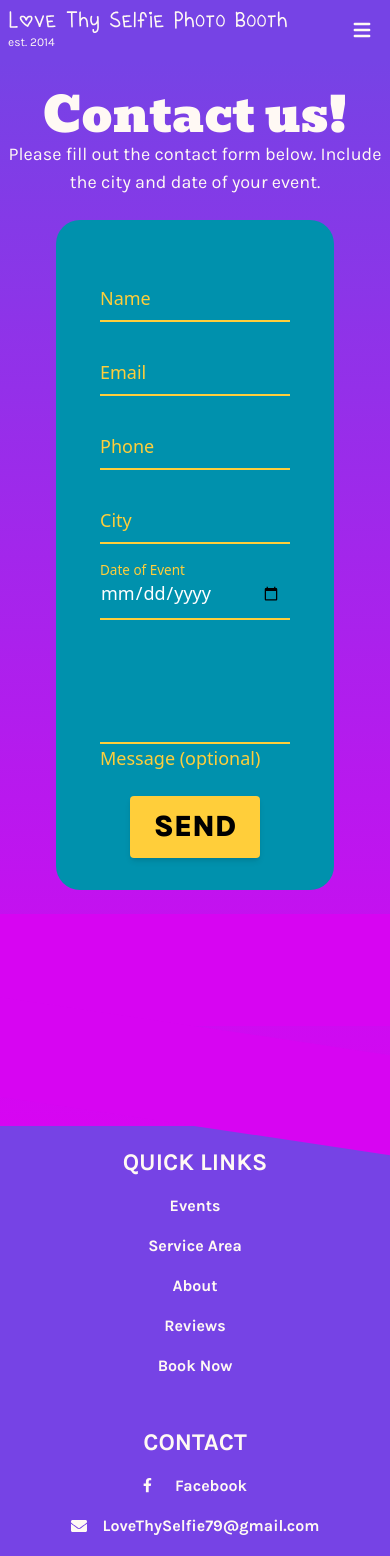
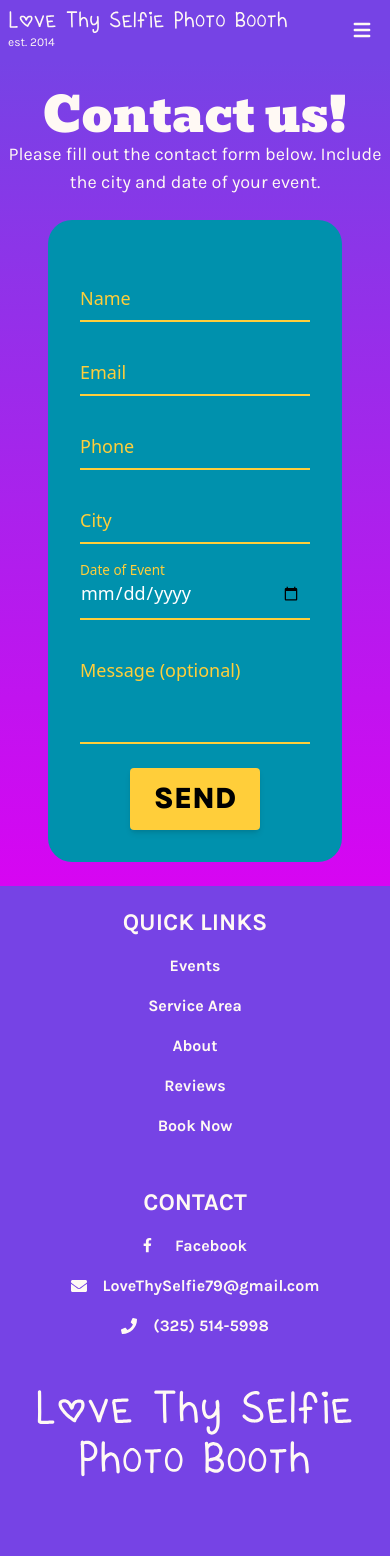
Before and after one commit to missatrox44/love-thy-selfie, a React (Vite) app: page /contact in a window 390 px wide. Shown: the top 1556 px of the page. Built offline with nearby package versions, Linux system fonts and the light colour scheme.

Commit message:
fixed label for message input

```diff
--- a/src/App.css
+++ b/src/App.css
@@ -147,3 +147,11 @@ body::-webkit-scrollbar-thumb {
   margin-left: -2.5%;
   transform: skewY(8.5deg);
 }
+
+
+.transparent-slant {
+  width: 105vw;
+  height: 100px;
+  margin-left: -2.5%;
+  transform: skewY(8.5deg);
+}
--- a/src/components/ContactForm/index.jsx
+++ b/src/components/ContactForm/index.jsx
@@ -3,6 +3,8 @@ import { useMediaQuery } from "@mui/material";
 import "./style.css";
 import emailjs from "@emailjs/browser";
 import thankYou from "../../assets/thankyou.jpg";
+
+import "./style.css";
 
 export default function ContactForm() {
   const bigScreen = useMediaQuery("(min-width: 1024px)");
@@ -73,6 +75,7 @@ export default function ContactForm() {
   }
 
   return (
+    <div>
       <div className="bg-gradient-to-t from-accent2 to-primary">
         <div className="text-center text-[#FFF9F4]">
           <h2 className={`bevan text-5xl pt-8 ${isHideToast ? "" : "hidden"}`}>
@@ -91,15 +94,17 @@ export default function ContactForm() {
           }`}
         >
           <h2 className="bevan text-5xl pt-8">Success!</h2>
-        <p>We received your message and will get back to you within 24 hrs.</p>
+          <p>
+            We received your message and will get back to you within 24 hrs.
+          </p>
           <div className="flex justify-center">
             <img className="rounded mt-10" src={thankYou} />
           </div>
         </div>
         {/* END TOAST */}
-      <div className="px-14 py-6 md:px-20 lg:px-32">
+        <div className="px-12 py-6 md:px-20 lg:px-32">
           <div
-          className={`rounded-3xl bg-[var(--green)] px-11 pt-8 ${
+            className={`rounded-3xl bg-[var(--green)] px-8 pt-8 ${
               isHideToast ? "" : "hidden"
             }`}
           >
@@ -113,7 +118,7 @@ export default function ContactForm() {
                 <input
                   type="text"
                   name="name"
-                className="block py-2.5 px-0 w-full text-lg bg-transparent border-0 border-b-2 border-[#FFCE3A] text-white focus:outline-none focus:ring-0 focus:border-[#FFCE3A] peer mt-5"
+                  className="block py-2.5 w-full text-lg bg-transparent border-0 border-b-2 border-[#FFCE3A] text-white focus:outline-none focus:ring-0 focus:border-[#FFCE3A] peer mt-5"
                   placeholder=" "
                   required
                   value={name}
@@ -121,7 +126,7 @@ export default function ContactForm() {
                 />
                 <label
                   for="name"
-                className="peer-focus:font-medium absolute text-lg text-[#FFCE3A] duration-300 transform -translate-y-6 scale-75 top-3 -z-10 origin-[0] peer-focus:left-0 peer-focus:text-[#FFCE3A]  peer-placeholder-shown:scale-100 peer-placeholder-shown:translate-y-0 peer-focus:scale-75 peer-focus:-translate-y-6"
+                  className="peer-focus:font-medium absolute text-lg text-[#FFCE3A] duration-300 transform -translate-y-6 scale-75 top-3 -z-10 origin-[0] peer-focus:left-0 peer-focus:text-[#FFCE3A] peer-placeholder-shown:scale-100 peer-placeholder-shown:translate-y-0 peer-focus:scale-75 peer-focus:-translate-y-6"
                 >
                   Name
                 </label>
@@ -132,7 +137,7 @@ export default function ContactForm() {
                   <input
                     type="email"
                     name="email"
-                  className="block py-2.5 px-0 w-full text-lg bg-transparent border-0 border-b-2 border-[#FFCE3A] text-white focus:outline-none focus:ring-0 focus:border-[#FFCE3A] peer"
+                    className="block py-2.5 w-full text-lg bg-transparent border-0 border-b-2 border-[#FFCE3A] text-white focus:outline-none focus:ring-0 focus:border-[#FFCE3A] peer"
                     placeholder=" "
                     required
                     value={email}
@@ -140,7 +145,7 @@ export default function ContactForm() {
                   />
                   <label
                     for="email"
-                  className="peer-focus:font-medium absolute text-lg text-[#FFCE3A] duration-300 transform -translate-y-6 scale-75 top-3 -z-10 origin-[0] peer-focus:left-0 peer-focus:text-[#FFCE3A]  peer-placeholder-shown:scale-100 peer-placeholder-shown:translate-y-0 peer-focus:scale-75 peer-focus:-translate-y-6"
+                    className="peer-focus:font-medium absolute text-lg text-[#FFCE3A] duration-300 transform -translate-y-6 scale-75 top-3 -z-10 origin-[0] peer-focus:left-0 peer-focus:text-[#FFCE3A] peer-placeholder-shown:scale-100 peer-placeholder-shown:translate-y-0 peer-focus:scale-75 peer-focus:-translate-y-6"
                   >
                     Email
                   </label>
@@ -149,7 +154,7 @@ export default function ContactForm() {
                   <input
                     type="tel"
                     name="phone"
-                  className="block py-2.5 px-0 w-full text-lg bg-transparent border-0 border-b-2 border-[#FFCE3A] text-white focus:outline-none focus:ring-0 focus:border-[#FFCE3A] peer"
+                    className="block py-2.5 w-full text-lg bg-transparent border-0 border-b-2 border-[#FFCE3A] text-white focus:outline-none focus:ring-0 focus:border-[#FFCE3A] peer"
                     placeholder=" "
                     required
                     value={phone}
@@ -157,7 +162,7 @@ export default function ContactForm() {
                   />
                   <label
                     for="phone"
-                  className="peer-focus:font-medium absolute text-lg text-[#FFCE3A] duration-300 transform -translate-y-6 scale-75 top-3 -z-10 origin-[0] peer-focus:left-0 peer-focus:text-[#FFCE3A]  peer-placeholder-shown:scale-100 peer-placeholder-shown:translate-y-0 peer-focus:scale-75 peer-focus:-translate-y-6"
+                    className="peer-focus:font-medium absolute text-lg text-[#FFCE3A] duration-300 transform -translate-y-6 scale-75 top-3 -z-10 origin-[0] peer-focus:left-0 peer-focus:text-[#FFCE3A] peer-placeholder-shown:scale-100 peer-placeholder-shown:translate-y-0 peer-focus:scale-75 peer-focus:-translate-y-6"
                   >
                     Phone
                   </label>
@@ -168,7 +173,7 @@ export default function ContactForm() {
                   <input
                     type="text"
                     name="city"
-                  className="block py-2.5 px-0 w-full text-lg bg-transparent border-0 border-b-2 border-[#FFCE3A] text-white focus:outline-none focus:ring-0 focus:border-[#FFCE3A] peer"
+                    className="block py-2.5  w-full text-lg bg-transparent border-0 border-b-2 border-[#FFCE3A] text-white focus:outline-none focus:ring-0 focus:border-[#FFCE3A] peer"
                     placeholder=" "
                     required
                     value={city}
@@ -176,7 +181,7 @@ export default function ContactForm() {
                   />
                   <label
                     for="city"
-                  className="peer-focus:font-medium absolute text-lg text-[#FFCE3A] duration-300 transform -translate-y-6 scale-75 top-3 -z-10 origin-[0] peer-focus:left-0 peer-focus:text-[#FFCE3A]  peer-placeholder-shown:scale-100 peer-placeholder-shown:translate-y-0 peer-focus:scale-75 peer-focus:-translate-y-6"
+                    className="peer-focus:font-medium absolute text-lg text-[#FFCE3A] duration-300 transform -translate-y-6 scale-75 top-3 -z-10 origin-[0] peer-focus:left-0 peer-focus:text-[#FFCE3A] peer-placeholder-shown:scale-100 peer-placeholder-shown:translate-y-0 peer-focus:scale-75 peer-focus:-translate-y-6"
                   >
                     City
                   </label>
@@ -185,7 +190,7 @@ export default function ContactForm() {
                   <input
                     type="date"
                     name="date"
-                  className="block py-2.5 px-0 w-full text-lg bg-transparent border-0 border-b-2 border-[#FFCE3A] text-white focus:outline-none focus:ring-0 focus:border-[#FFCE3A] peer"
+                    className="block py-2.5  w-full text-lg bg-transparent border-0 border-b-2 border-[#FFCE3A] text-white focus:outline-none focus:ring-0 focus:border-[#FFCE3A] peer"
                     placeholder=" "
                     required
                     value={date}
@@ -205,15 +210,15 @@ export default function ContactForm() {
                 <textarea
                   type="text"
                   name="message"
-                className="block py-2.5 px-0 w-full text-lg bg-transparent border-0 border-b-2 border-[#FFCE3A] text-white focus:outline-none focus:ring-0 focus:border-[#FFCE3A] peer"
+                  className="block py-2.5 w-full text-lg bg-transparent border-0 border-b-2 border-[#FFCE3A] text-white focus:outline-none focus:ring-0 focus:border-[#FFCE3A] peer"
                   placeholder=" "
                   value={message}
                   onChange={handleChange}
                   id="message-input"
                 />
                <label
-                for="name"
-                className="peer-focus:font-medium  text-lg text-[#FFCE3A] duration-300 transform -translate-y-6 scale-75 top-3 -z-10 origin-[0] peer-focus:left-0 peer-focus:text-[#FFCE3A]  peer-placeholder-shown:scale-100 peer-placeholder-shown:translate-y-0 peer-focus:scale-75 peer-focus:-translate-y-6"
+                    for="message"
+                    className="peer-focus:font-medium absolute text-lg text-[#FFCE3A] duration-300 transform -translate-y-6 scale-75 top-3 -z-10 origin-[0] peer-focus:left-0 peer-focus:text-[#FFCE3A]  peer-placeholder-shown:scale-100 peer-placeholder-shown:translate-y-0 peer-focus:scale-75 peer-focus:-translate-y-6"
                   >
                     Message (optional)
                   </label>
@@ -222,7 +227,7 @@ export default function ContactForm() {
                 <button
                   type="submit"
                   // id='contact-send'
-                className='karla-800 inline-block px-6 py-3 bg-secondary text-black font-medium text-3xl leading-tight uppercase rounded shadow-md hover:bg-accent2 focus:shadow-xl focus:outline-none focus:ring-0 active:shadow-2xl transition duration-150 ease-in-out mb-8'
+                  className="karla-800 inline-block px-6 py-3 bg-secondary text-black font-medium text-3xl leading-tight uppercase rounded shadow-md hover:bg-accent2 focus:shadow-xl focus:outline-none focus:ring-0 active:shadow-2xl transition duration-150 ease-in-out mb-8"
                 >
                   SEND
                 </button>
@@ -230,8 +235,9 @@ export default function ContactForm() {
             </form>
           </div>
         </div>
-      <div className="bg-accent2 h-28"></div>
-      <div className="contact-slanted-stripe bg-accent2"></div>
+      </div>
+      {/* <div className='transparent-slant'></div>
+      <div className=" bg-accent2 contact-slanted-stripe"></div> */}
     </div>
   );
 }
--- a/src/components/ContactForm/style.css
+++ b/src/components/ContactForm/style.css
@@ -50,3 +50,63 @@ input[type="date"]::-webkit-calendar-picker-indicator {
 .hidden {
   display: none;
 }
+
+/* .triangle {
+  width: 0;
+  height: 0;
+  border-top: 100px solid transparent;
+  border-right: 100px solid #ccc;
+  position: absolute;
+  top: -100px;
+  right: 0;
+} */
+
+
+/* .triangle {
+  width: 0;
+  height: 0;
+  border-left: 50px solid transparent;
+  border-right: 50px solid transparent;
+  border-top: 50px solid #ccc;
+  margin-top: -25px; /* half of the border-top width */
+  /* margin-left: auto; aligns the triangle to the right
+  margin-right: auto;
+}  */
+
+/* .triangle{
+  height: 0px;
+  width: 0px;
+  border-top: 100px solid #74C3E1;
+  border-bottom: 100px solid #45597e;
+  border-left: 100px solid #FF8882;
+  border-right: 100px solid #FFCDB2;
+
+} */
+
+/* .triangle {
+  width: 0;
+  height: 0;
+  border-top: 100px solid transparent;
+  border-right: 100px solid black;
+  border-bottom: 0 solid transparent;
+  border-left: 0 solid transparent;
+} */
+
+/* .triangle {
+  width: 100%; /* adjust as needed
+  height: 0;
+  border-top: 100px solid transparent;
+  border-right: 100% solid black; /* changed to percentage
+  border-bottom: 0 solid transparent;
+  border-left: 0 solid transparent;
+} */
+
+
+
+.triangle {
+  width: 100%;
+  height: 0;
+  margin-left: 90%;
+  border-top: 100px solid red;
+  border-left: 100px solid transparent;
+}
```
Lines whose indentation alone changed are shown as unchanged.
